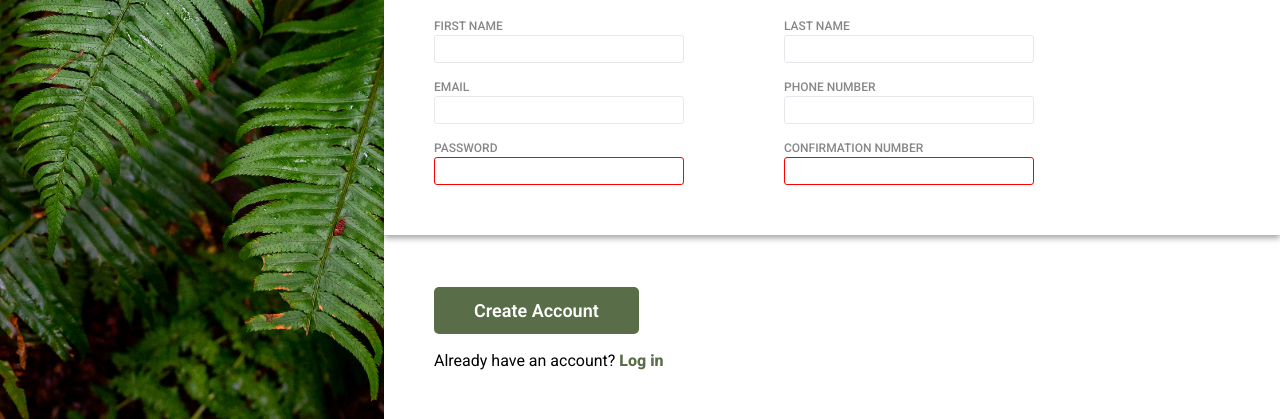
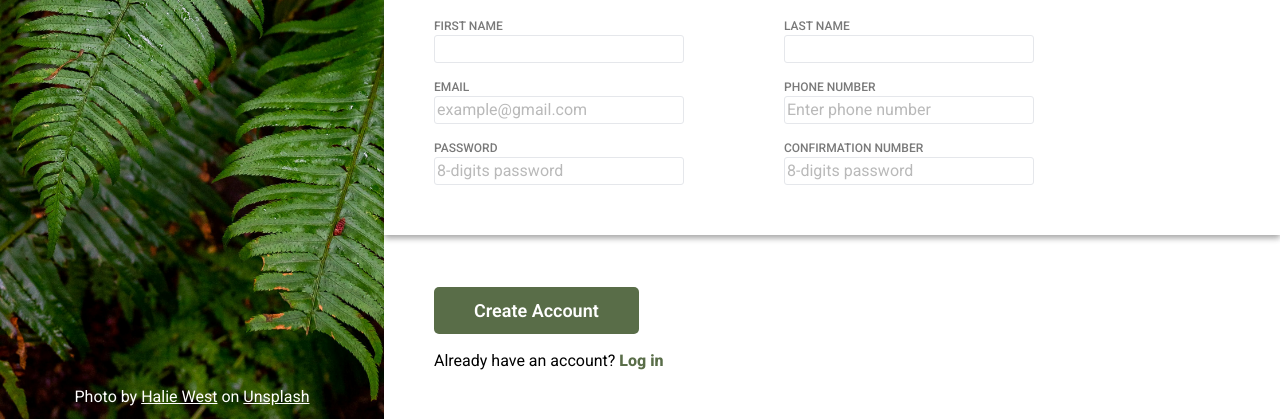
Before and after one commit to MCurb/Sign_up_form, a plain HTML site: page index.html in a window 1280 px wide. Shown: the part 381-800 px from the top of the page. Drawn offline with Linux system fonts and the light colour scheme.

Commit message:
Style placeholders and add image author credits

```diff
--- a/index.html
+++ b/index.html
@@ -3,7 +3,7 @@
   <head>
     <meta charset="UTF-8" />
     <meta name="viewport" content="width=device-width, initial-scale=1.0" />
-    <title>Document</title>
+    <title>Sign up Form</title>
     <link rel="stylesheet" href="style.css" />
    <link rel="preconnect" href="https://fonts.googleapis.com">
 <link rel="preconnect" href="https://fonts.gstatic.com" crossorigin>
@@ -14,6 +14,9 @@
       <div class="odin-background">
         <img src="images/odin-lined.png" alt="odin-logo" class="odin-logo">
         ODIN
+      </div>
+      <div class="author-credits">
+        Photo by <a class="author-link" href="https://unsplash.com/@haliewestphoto" target="_blank">Halie West</a> on <a class="author-link" href="https://unsplash.com/" target="_blank">Unsplash</a>
       </div>
     </div>
     <div class="form-container">
@@ -42,12 +45,13 @@
                   type="email"
                   id="user-email"
                   name="user-email"
+                  placeholder="example@gmail.com"
                   required
                 />
               </div>
               <div class="input-div">
                 <label for="user-pwd"> PASSWORD </label>
-                <input type="password" id="user-pwd" name="user-pwd" required />
+                <input type="password" id="user-pwd" name="user-pwd" placeholder="8-digits password" required />
               </div>
             </section>
             <section>
@@ -58,7 +62,7 @@
 
               <div class="input-div">
                 <label for="user-number"> PHONE NUMBER </label>
-                <input type="tel" id="user-number" name="user-number" />
+                <input type="tel" id="user-number" name="user-number" placeholder="Enter phone number" />
               </div>
               <div class="input-div">
                 <label for="pwd-confirmation"> CONFIRMATION NUMBER </label>
@@ -66,6 +70,7 @@
                   type="password"
                   id="pwd-confirmation"
                   name="pwd-confirmation"
+                  placeholder="8-digits password"
                   required
                 />
               </div>
@@ -75,7 +80,7 @@
       </div>
       <div class="btn-div">
         <button form="account-form" type="submit">Create Account</button>
-        <p class="log-in">Already have an account? <a href="">Log in</a></p>
+        <p class="log-in">Already have an account? <a class="log-in-link" href="">Log in</a></p>
       </div>
     </div>
   </body>
--- a/style.css
+++ b/style.css
@@ -75,9 +75,13 @@ p {
 }
 
 label {
-    color: rgb(135, 135, 135);
+    color: rgb(121, 121, 121);
     font-weight: 500;
     font-size: 12px;
+}
+
+::placeholder {
+  opacity: 0.5;
 }
 
 .image-logo-container {
@@ -104,6 +108,17 @@ label {
   font-family: norse;
   font-size: 86px;
   padding: 10px;
+}
+
+.author-credits {
+  color: white;
+  margin-top: auto;
+  align-self: center;
+  padding: 10px;
+}
+
+.author-link {
+  color: white;
 }
 
 .form-container {
@@ -136,8 +151,12 @@ input {
   width: 250px;
 }
 
-input[type="password"]:invalid {
+input:user-invalid {
   border: 1px solid red;
+}
+
+input:user-valid {
+  border: 1px solid green;
 }
 
 input:focus {
@@ -183,7 +202,7 @@ button:active {
     font-size: 16px;
 }
 
-a {
+.log-in-link {
     color: #596D48;
     font-weight: 800;
     text-decoration: none;
```
